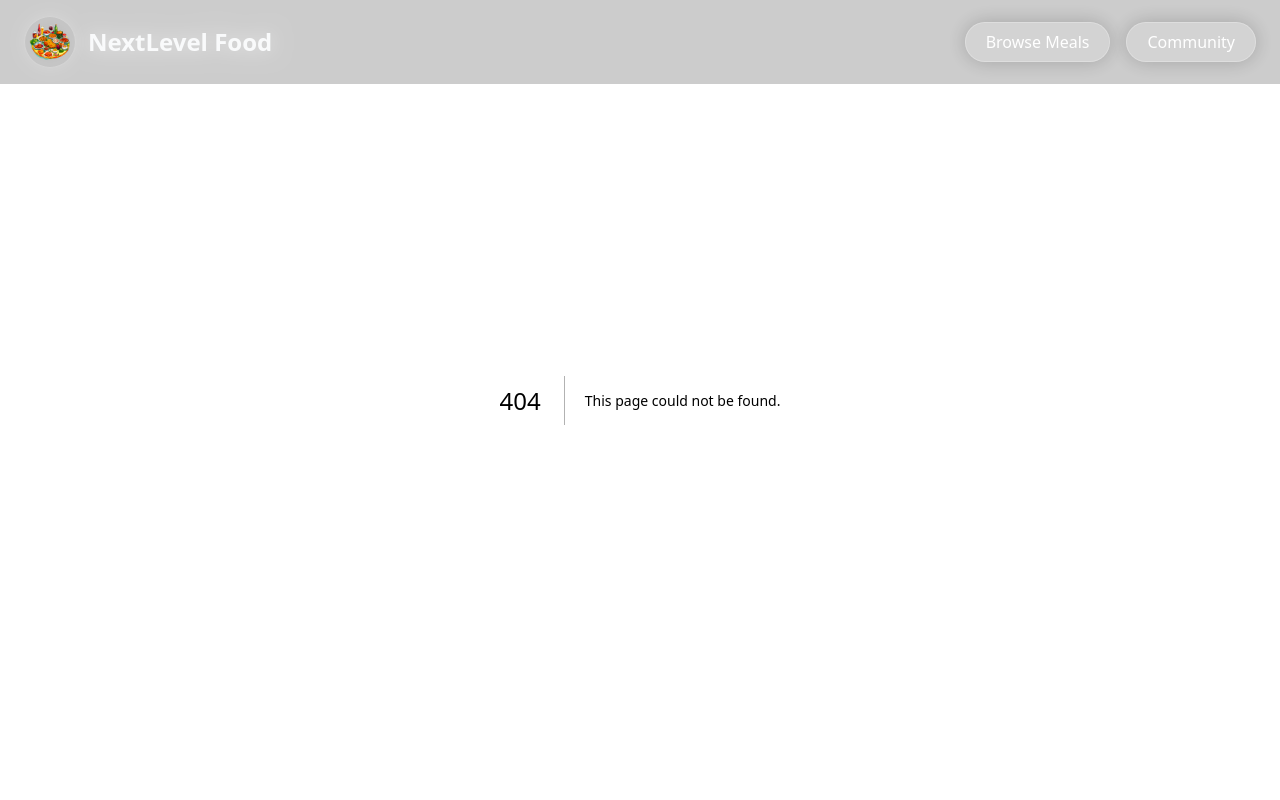
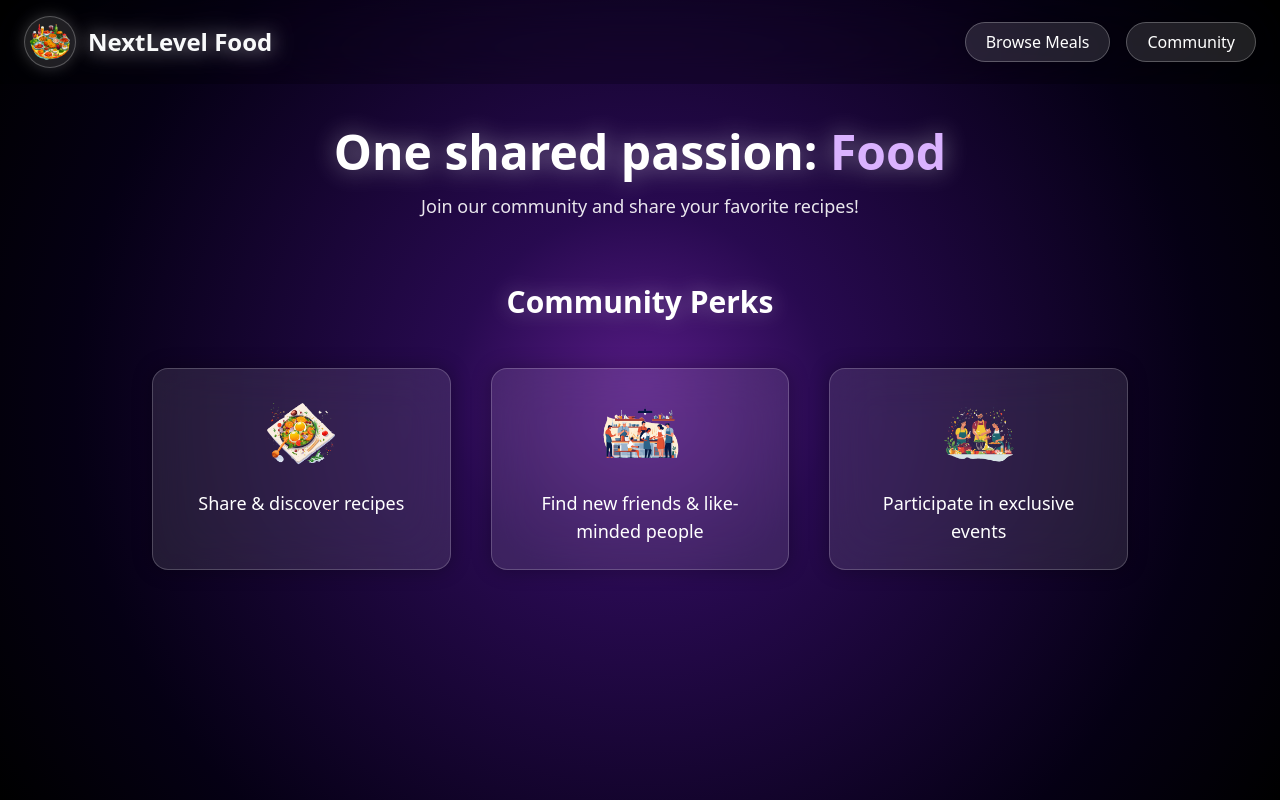
Before and after one commit to ujjwalanand678/Next.js-NextLevel-Food-Community, a Next.js app: page /community in a window 1280 px wide. Before the commit this address had no page. Built offline with nearby package versions, Linux system fonts and the light colour scheme.

Commit message:
community page done

```diff
--- /dev/null
+++ b/app/community/page.js
@@ -0,0 +1,69 @@
+import Image from 'next/image';
+import mealIcon from '@/assets/icons/meal.png';
+import communityIcon from '@/assets/icons/community.png';
+import eventsIcon from '@/assets/icons/events.png';
+
+export default function CommunityPage() {
+  return (
+    <div className="text-white pt-32 px-6 max-w-5xl mx-auto">
+
+      {/* HEADER */}
+      <header className="text-center mb-16">
+        <h1 className="text-4xl md:text-5xl font-bold drop-shadow-[0_0_12px_rgba(255,255,255,0.45)]">
+          One shared passion: <span className="text-purple-300">Food</span>
+        </h1>
+        <p className="mt-4 text-lg opacity-90">
+          Join our community and share your favorite recipes!
+        </p>
+      </header>
+
+      {/* MAIN CONTENT */}
+      <main className="space-y-12">
+
+        <h2 className="text-3xl font-semibold text-center drop-shadow-[0_0_10px_rgba(255,255,255,0.3)]">
+          Community Perks
+        </h2>
+
+        <ul className="grid grid-cols-1 md:grid-cols-3 gap-10 mt-10">
+
+          {/* PERK 1 */}
+          <li className="flex flex-col items-center text-center
+            bg-[rgba(255,255,255,0.1)] backdrop-blur-xl
+            p-6 rounded-2xl border border-white/20
+            shadow-[0_0_20px_rgba(0,0,0,0.3)]
+            hover:bg-[rgba(255,255,255,0.15)]
+            transition">
+
+            <Image src={mealIcon} alt="A delicious meal" className="w-20 h-20 mb-4" />
+            <p className="text-lg font-medium">Share & discover recipes</p>
+          </li>
+
+          {/* PERK 2 */}
+          <li className="flex flex-col items-center text-center
+            bg-[rgba(255,255,255,0.1)] backdrop-blur-xl
+            p-6 rounded-2xl border border-white/20
+            shadow-[0_0_20px_rgba(0,0,0,0.3)]
+            hover:bg-[rgba(255,255,255,0.15)]
+            transition">
+
+            <Image src={communityIcon} alt="A crowd of people cooking" className="w-20 h-20 mb-4" />
+            <p className="text-lg font-medium">Find new friends & like-minded people</p>
+          </li>
+
+          {/* PERK 3 */}
+          <li className="flex flex-col items-center text-center
+            bg-[rgba(255,255,255,0.1)] backdrop-blur-xl
+            p-6 rounded-2xl border border-white/20
+            shadow-[0_0_20px_rgba(0,0,0,0.3)]
+            hover:bg-[rgba(255,255,255,0.15)]
+            transition">
+
+            <Image src={eventsIcon} alt="A cooking event crowd" className="w-20 h-20 mb-4" />
+            <p className="text-lg font-medium">Participate in exclusive events</p>
+          </li>
+
+        </ul>
+      </main>
+    </div>
+  );
+}
--- /dev/null
+++ b/app/meals/page.js
@@ -0,0 +1,7 @@
+import React from "react";
+
+const browseMeals = () => {
+  return <div>page</div>;
+};
+
+export default browseMeals;
```
Also changed, not shown: component/ImageSlider.jsx (+9 -3 lines).
